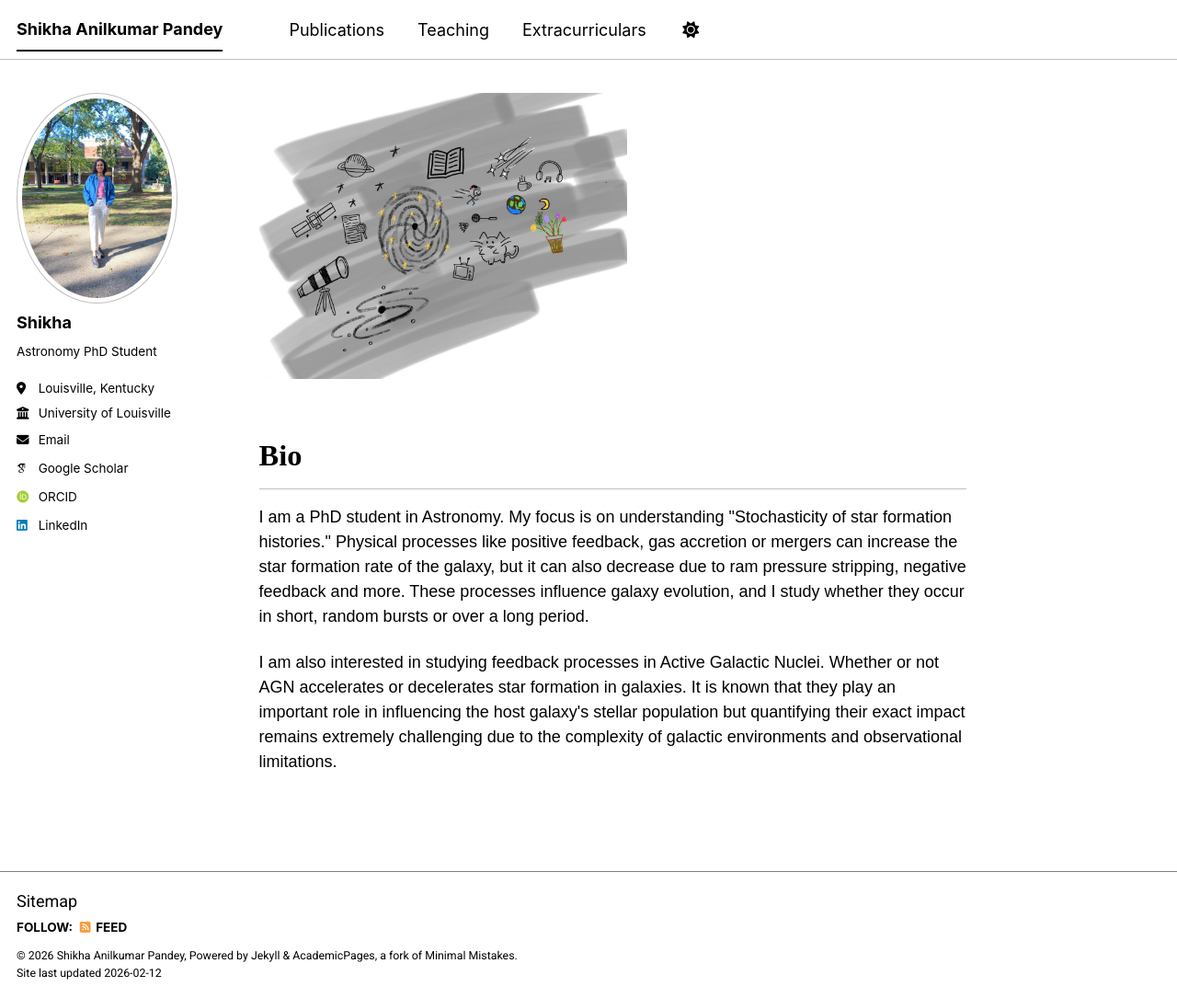
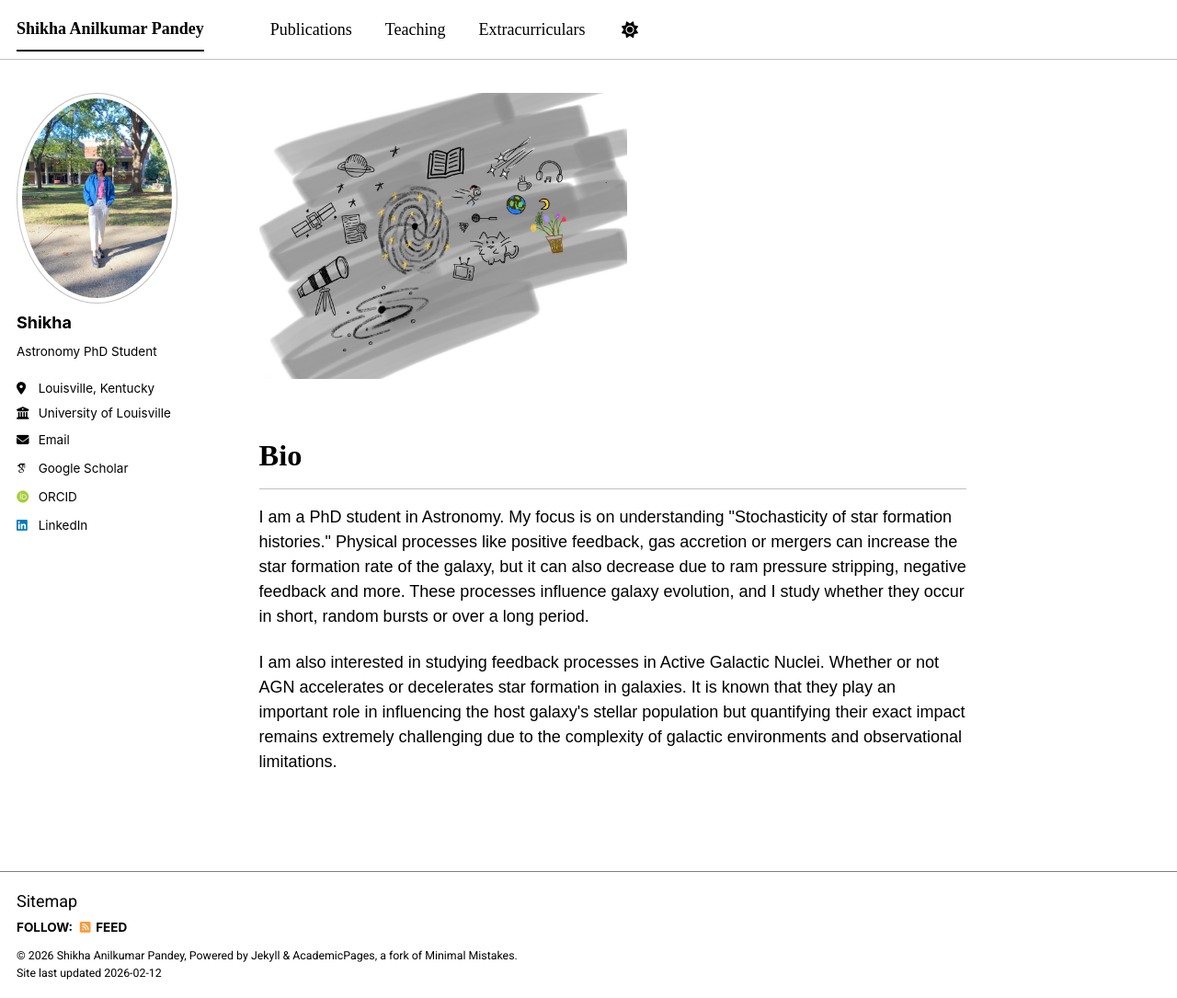
Before and after one commit to pshikha/pshikha.github.io, a Jekyll site: the page built from _pages/about.md, in a window 1280 px wide and 1085 px high. Shown: the whole window at 92% size. Built offline with Jekyll 4.4.1, drawn with Linux system fonts in a browser that asks for light colours; some web fonts are replaced; a script bundle is joined from its source files by our own code; library files that are not in the unit come from our copies.

Commit message:
Update _themes.scss

```diff
--- a/_sass/_themes.scss
+++ b/_sass/_themes.scss
@@ -69,26 +69,32 @@
 
 }
 
-/* ======================================
-   Sidebar / Profile (Academic Pages)
-   ====================================== */
+/* ===============================
+   SIDEBAR (Profile section)
+================================= */
 
-/* Sidebar text */
-.sidebar {
-  font-family: 'Playpen Sans', sans-serif;
-}
-
-/* Name */
 .author__name {
   font-family: 'Shantell Sans', cursive;
 }
 
-/* Navigation menu */
+.author__bio,
+.author__urls,
+.author__urls li {
+  font-family: 'Playpen Sans', sans-serif;
+}
+
+
+/* ===============================
+   TOP NAVIGATION
+================================= */
+
+.masthead,
+.greedy-nav,
+.greedy-nav a,
+.site-title,
 .nav__list,
-.nav__items,
-.nav__items a,
-.nav__title {
-  font-family: 'Playpen Sans', sans-serif;
+.nav__list a {
+  font-family: 'Shantell Sans', cursive;
 }
 
 
```
